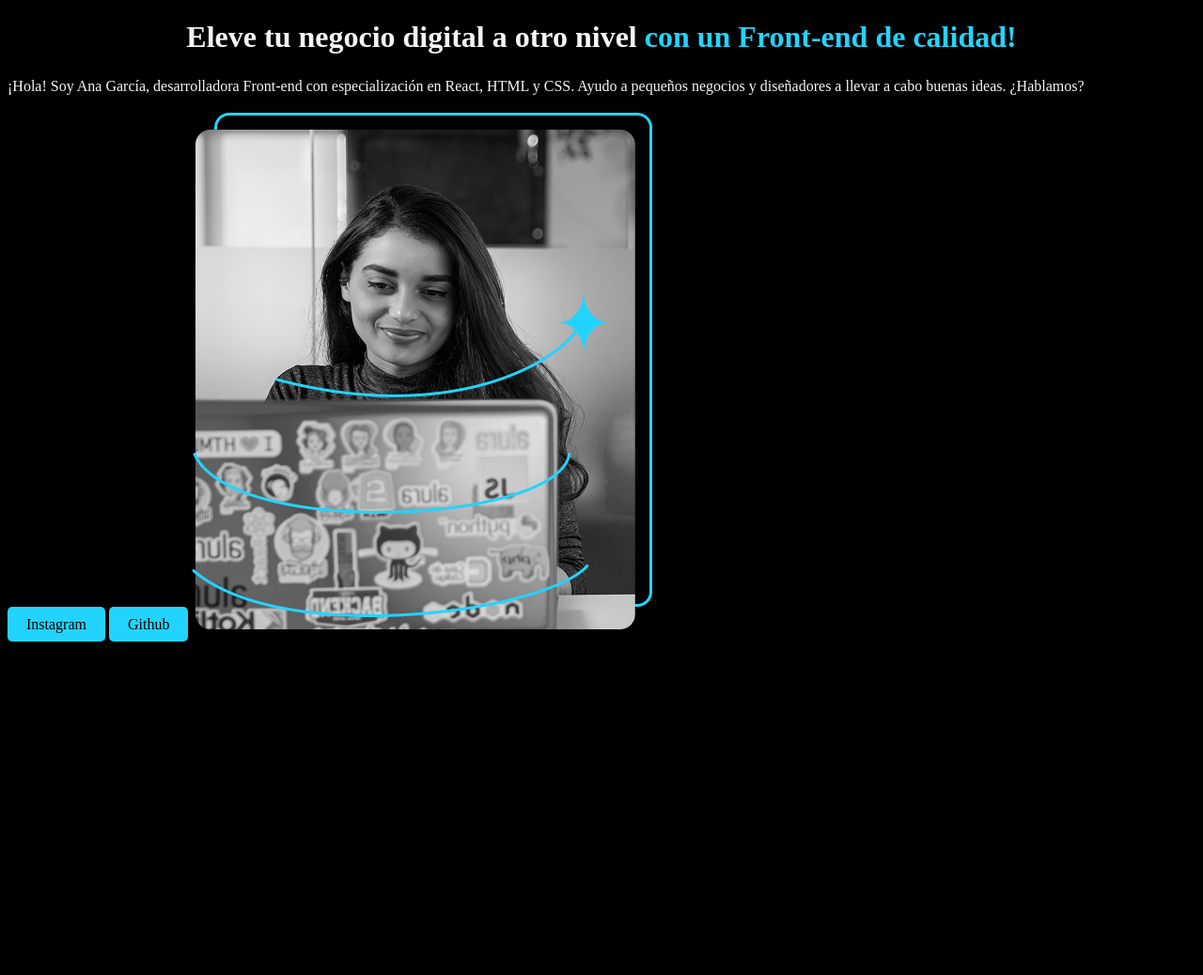
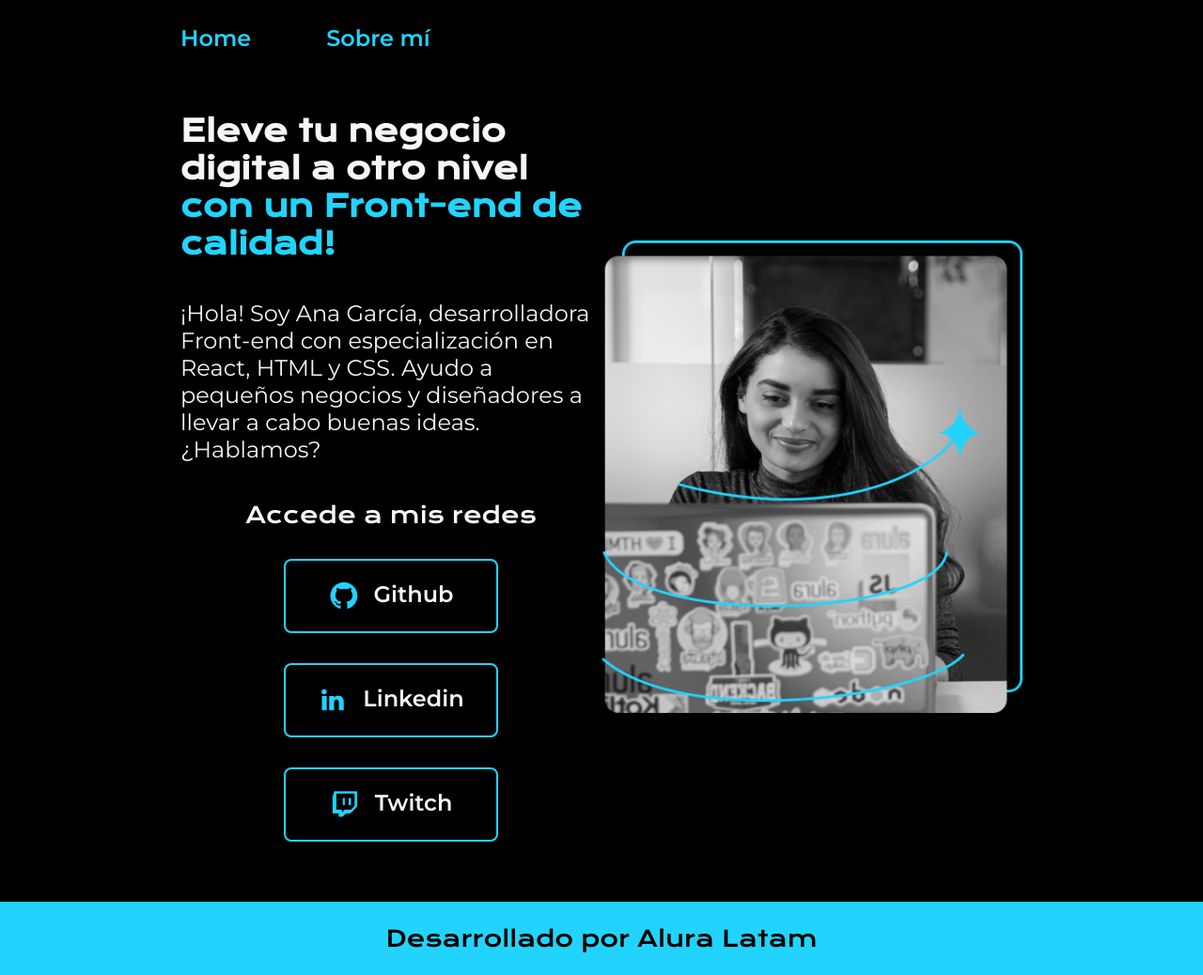
Before and after one commit to TnlComputer/Alura-One-G9-HTML-CSS, a plain HTML site: page index.html in a window 1280 px wide. Shown: the whole page at 94% size. Before the commit the page ends 800 px from the top, so only its background shows below. Drawn offline with nearby package versions, Linux system fonts and the light colour scheme.

Commit message:
Atualizaciones en el proyecto

```diff
--- a/css/styles.css
+++ /dev/null
@@ -1,24 +0,0 @@
-body {
-  background-color: #000000;
-  color: #f6f6f6;
-}
-
-h1 {
-  text-align: center;
-}
-p {
-  font-size: 16px;
-  line-height: 1.5;
-}
-
-strong {
-  color: #22d4fd;
-}
-
-.boton{
-  background-color: #22d4fd;
-  color: #000000;
-  padding: 10px 20px;
-  border-radius: 5px;
-  text-decoration: none;
-}
--- a/index.html
+++ b/index.html
@@ -1,28 +1,53 @@
 <!DOCTYPE html>
-<html lang="es-AR">
+<html lang="es-mx">
+<head>
+    <meta charset="UTF-8">
+    <meta http-equiv="X-UA-Compatible" content="IE=edge">
+    <meta name="viewport" content="width=device-width, initial-scale=1.0">
+    <title>Portafolio</title>
+    <link rel="stylesheet" href="styles/style.css">
 
-<head>
-  <meta charset="UTF-8">
-  <meta name="viewport" content="width=device-width, initial-scale=1.0">
-  <link rel="stylesheet" href="./css/styles.css">
-  <title>Portafolio</title>
 </head>
+<body>
+    <header class="header">
+        <nav class="header__menu">
+            <a class="header__menu__link" href="index.html">Home</a>
+            <a class="header__menu__link" href="about.html">Sobre mí</a>
+        </nav>
+    </header>
+    <main class="presentacion">
+        <section class="presentacion__contenido">
+            <h1 class="presentacion__contenido__titulo">
+                Eleve tu negocio digital a otro nivel
+                <strong class="titulo-destaque">con un Front-end de calidad!
+                </strong></h1>
+                <p class="presentacion__contenido__texto">¡Hola! Soy Ana García, desarrolladora Front-end con
+                    especialización en React, HTML y CSS. Ayudo a pequeños
+                    negocios y diseñadores a llevar a cabo buenas ideas.
+                    ¿Hablamos?
 
-<body>
-  <header>
-  </header>
-  <main>
-    <h1>Eleve tu negocio digital a otro nivel <strong>con un Front-end de calidad!</strong></h1>
-    <p>¡Hola! Soy Ana García, desarrolladora Front-end con especialización en React, HTML y CSS. Ayudo a pequeños
-      negocios y
-      diseñadores a llevar a cabo buenas ideas. ¿Hablamos?</p>
-    <a class='boton' href="">Instagram</a>
-    <a class='boton' href="">Github</a>
-    <img src="./img/imagen-ana-garcia.png" alt="imagen de ejemplo">
-  </main>
-  <footer>
+                </p>
+                <div class="presentacion__enlaces">
+                    <h2 class="presentacion__enlaces__subtitulo">Accede a mis redes</h2>
+                    <a class="presentacion__enlaces__link" href="https://github.com/">
+                        <img src="./assets/github.png">
+                        Github
+                    </a>
+                    <a class="presentacion__enlaces__link" href="https://linkedin.com/in/">
+                        <img src="./assets/linkedin.png">
+                        Linkedin
+                    </a>
+                    <a class="presentacion__enlaces__link" href="https://twitch.tv/">
+                        <img src="./assets/twitch.png">
+                        Twitch
+                    </a>
+                </div>
 
-  </footer>
+        </section>
+            <img class="presentacion__imagen" src="./assets/Imagen.png" alt="Foto de Ana García desarrolando un proyecto">
+    </main>
+    <footer class="footer">
+        <p>Desarrollado por Alura Latam</p>
+    </footer>
 </body>
-
 </html>
--- /dev/null
+++ b/styles/style.css
@@ -0,0 +1,131 @@
+@import url('https://fonts.googleapis.com/css2?family=Krona+One&family=Montserrat:wght@400;600&display=swap');
+
+:root {
+  --color-primaria: #000000;
+  --color-secundaria: #f6f6f6;
+  --color-terciaria: #22d4fd;
+  --color-hover: #272727;
+
+  --fuente-krona: 'Krona One', sans-serif;
+  --fuente-montserrat: 'Montserrat', sans-serif;
+}
+
+* {
+  padding: 0;
+  margin: 0;
+}
+
+body {
+  box-sizing: border-box;
+  background-color: var(--color-primaria);
+  color: var(--color-secundaria);
+}
+
+.header {
+  padding: 2% 0% 0% 15%;
+}
+
+.header__menu {
+  display: flex;
+  gap: 80px;
+}
+.header__menu__link {
+  font-family: var(--fuente-montserrat);
+  font-size: 1.5rem;
+  font-weight: 600;
+  color: var(--color-terciaria);
+  text-decoration: none;
+}
+
+.presentacion {
+  padding: 5% 15%;
+  display: flex;
+  align-items: center;
+  justify-content: space-between;
+}
+
+.presentacion__contenido {
+  width: 50%;
+  display: flex;
+  flex-direction: column;
+  gap: 40px;
+}
+
+.presentacion__contenido__titulo {
+  font-size: 2rem;
+  font-family: var(--fuente-krona);
+}
+
+.titulo-destaque {
+  color: var(--color-terciaria);
+}
+
+.presentacion__contenido__texto {
+  font-size: 1.5rem;
+  font-family: var(--fuente-montserrat);
+}
+
+.presentacion__enlaces {
+  display: flex;
+  flex-direction: column;
+  justify-content: space-between;
+  align-items: center;
+  gap: 32px;
+}
+
+.presentacion__enlaces__subtitulo {
+  font-family: var(--fuente-krona);
+  font-weight: 400;
+  font-size: 1.5rem;
+}
+.presentacion__enlaces__link {
+  display: flex;
+  justify-content: center;
+  gap: 16px;
+  border: 2px solid var(--color-terciaria);
+  width: 50%;
+  text-align: center;
+  border-radius: 8px;
+  font-size: 1.5rem;
+  font-weight: 600;
+  padding: 21.5px 0;
+  text-decoration: none;
+  color: var(--color-secundaria);
+  font-family: var(--fuente-montserrat);
+}
+
+.presentacion__enlaces__link:hover {
+  background-color: var(--color-hover);
+}
+
+.presentacion__imagen {
+  width: 50%;
+}
+
+.footer {
+  color: var(--color-primaria);
+  background-color: var(--color-terciaria);
+  padding: 24px;
+  text-align: center;
+  font-family: var(--fuente-krona);
+  font-size: 1.5rem;
+  font-weight: 400;
+}
+
+@media (max-width: 1200px) {
+  .header {
+    padding: 10%;
+  }
+  .header__menu {
+    justify-content: center;
+  }
+  .presentacion {
+    flex-direction: column-reverse;
+    padding: 5%;
+  }
+
+  .presentacion__contenido {
+    width: auto;
+
+  }
+}
```
Also changed, not shown: about.html (added, +42 -0 lines), curriculum.html (added, +53 -0 lines), assets/github.png (added), assets/imagen.png (added), assets/linkedin.png (added), assets/twitch.png (added), img/Rectangle 47.png (deleted), img/html-5.png (deleted), img/imagen-ana-garcia.png (deleted), 1 other file.
